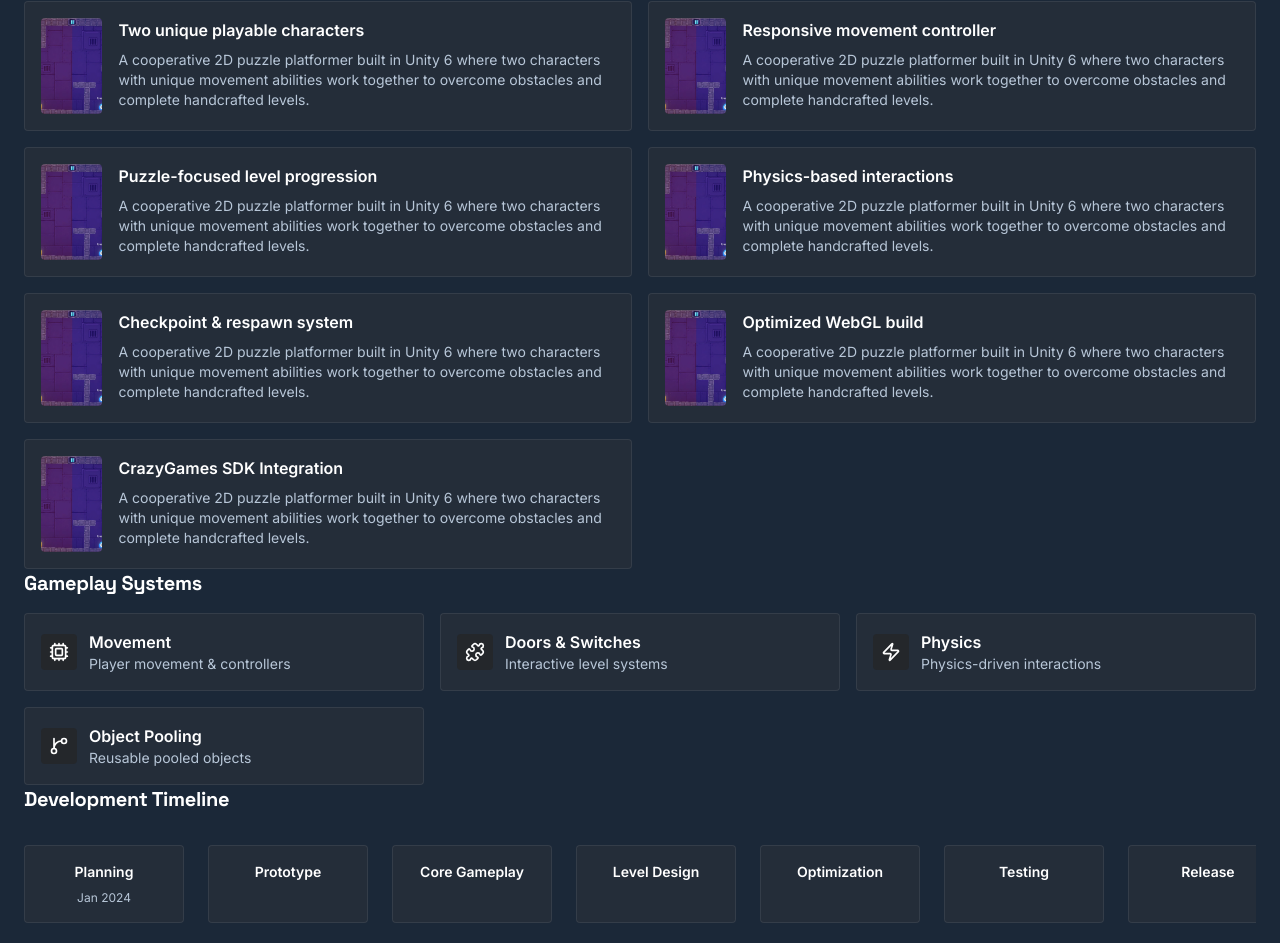
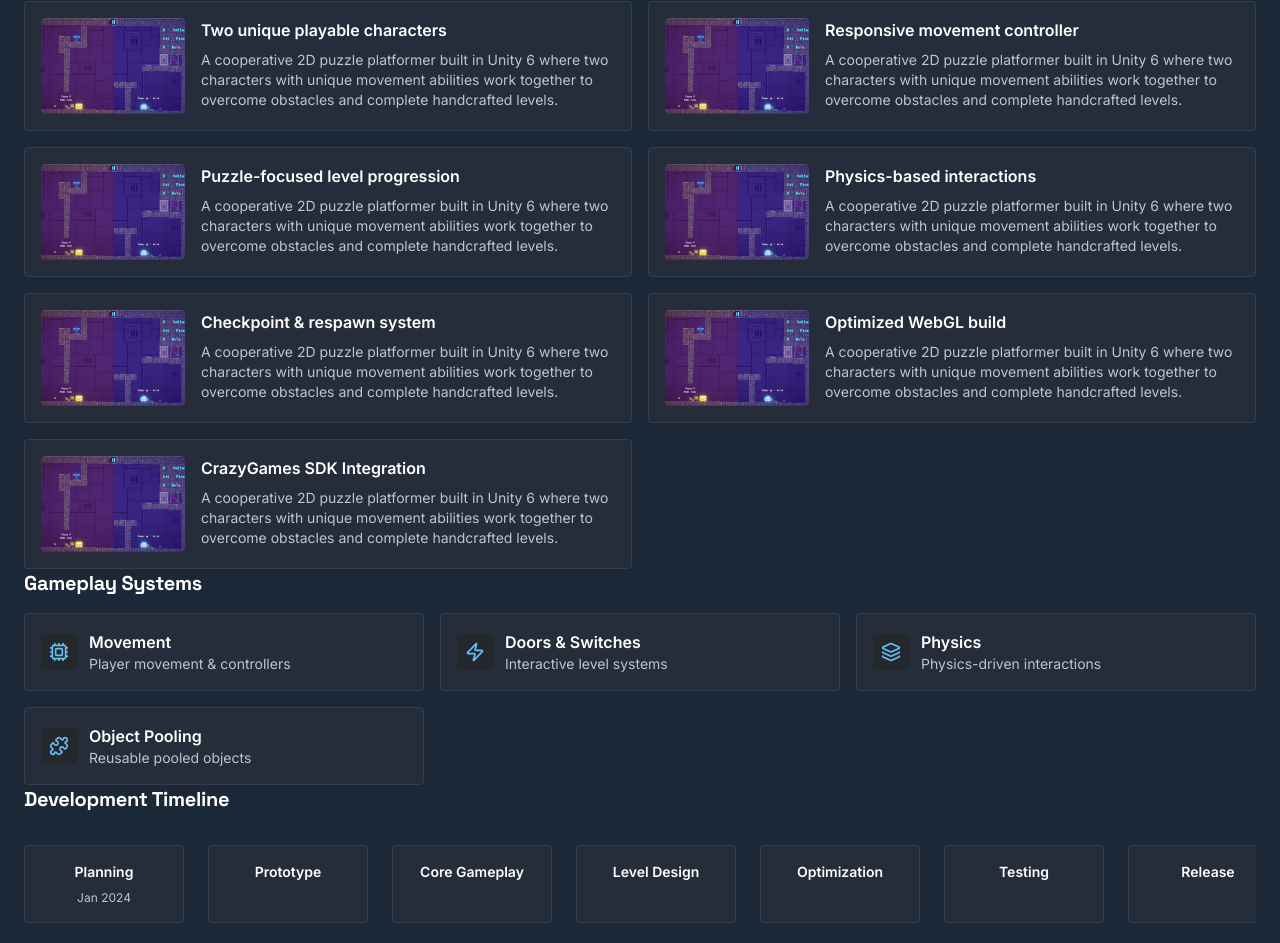
Before and after one commit to ABIKARTHICKGDEV/GAMEDEV_PORTFOLIO, a React (Vite) app: page /projects/bros-jump in a window 1280 px wide. Shown: the part 2193-3136 px from the top of the page. Built offline with nearby package versions, Linux system fonts and the light colour scheme; no server answers.

Commit message:
fix: Charge Collector detail page - real gameplay/systems/architecture data

```diff
--- a/src/components/portfolio/project-detail/ArchitectureSection.tsx
+++ b/src/components/portfolio/project-detail/ArchitectureSection.tsx
@@ -1,23 +1,31 @@
 import React from "react";
 
+const DEFAULT_MODULES = [
+  "Player",
+  "Input",
+  "Animation",
+  "Physics",
+  "Triggers",
+  "Game Manager",
+  "UI",
+  "Checkpoint",
+  "Door System",
+];
+
 export default function ArchitectureSection({ project }: { project: any }) {
+  const modules: string[] = project.architectureModules?.length
+    ? project.architectureModules
+    : DEFAULT_MODULES;
+
   return (
     <section className="mx-auto max-w-7xl px-4 sm:px-6">
       <h3 className="font-display text-xl font-bold">Technical Architecture</h3>
       <div className="mt-4 rounded-sm border border-white/8 bg-[#32353D]/40 p-6">
-        <div className="h-56 w-full rounded-sm bg-[#24272b] flex items-center justify-center text-muted-foreground">Architecture diagram placeholder</div>
+        <div className="h-56 w-full rounded-sm bg-[#24272b] flex items-center justify-center text-muted-foreground">
+          Architecture diagram placeholder
+        </div>
         <div className="mt-4 grid gap-3 sm:grid-cols-3">
-          {[
-            "Player",
-            "Input",
-            "Animation",
-            "Physics",
-            "Triggers",
-            "Game Manager",
-            "UI",
-            "Checkpoint",
-            "Door System",
-          ].map((n) => (
+          {modules.map((n) => (
             <div key={n} className="rounded-sm bg-[#2b2e35] p-3 text-sm">{n}</div>
           ))}
         </div>
--- a/src/components/portfolio/project-detail/GameplayOverview.tsx
+++ b/src/components/portfolio/project-detail/GameplayOverview.tsx
@@ -2,25 +2,34 @@ import React from "react";
 import { asset } from "@/lib/asset";
 
 export default function GameplayOverview({ project }: { project: any }) {
-  const items = project.features?.length ? project.features : [
-    "Movement",
-    "Puzzle",
-    "AI",
-    "Physics",
-  ];
+  // Use per-feature cards when available, otherwise fall back to feature strings
+  const cards: { title: string; description: string }[] = project.gameplay?.length
+    ? project.gameplay
+    : (project.features ?? ["Movement", "Puzzle", "AI", "Physics"]).map((f: string) => ({
+        title: f,
+        description: project.description,
+      }));
+
+  const poster = project.media?.screenshot ?? project.media?.banner;
 
   return (
     <section className="mx-auto max-w-7xl px-4 sm:px-6">
       <h3 className="font-display text-xl font-bold">Gameplay Overview</h3>
       <div className="mt-4 grid gap-4 sm:grid-cols-2">
-        {items.map((t: string, i: number) => (
+        {cards.map((card, i) => (
           <div key={i} className="rounded-sm border border-white/8 bg-[#32353D]/40 p-4 flex gap-4">
-            <div className="h-24 w-36 overflow-hidden rounded-sm bg-[#24272b]">
-              <img src={asset(project.media?.screenshot ?? project.media?.banner ?? "Project_Assets/placeholder.png")} alt={t} className="h-full w-full object-cover" />
-            </div>
+            {poster ? (
+              <div className="h-24 w-36 shrink-0 overflow-hidden rounded-sm bg-[#24272b]">
+                <img
+                  src={asset(poster)}
+                  alt={card.title}
+                  className="h-full w-full object-cover"
+                />
+              </div>
+            ) : null}
             <div>
-              <div className="font-semibold">{t}</div>
-              <div className="mt-2 text-sm text-muted-foreground">{project.description}</div>
+              <div className="font-semibold">{card.title}</div>
+              <div className="mt-2 text-sm text-muted-foreground">{card.description}</div>
             </div>
           </div>
         ))}
--- a/src/components/portfolio/project-detail/GameplaySystems.tsx
+++ b/src/components/portfolio/project-detail/GameplaySystems.tsx
@@ -1,27 +1,39 @@
 import React from "react";
-import { Cpu, GitBranch, Puzzle, Zap } from "lucide-react";
+import { Cpu, GitBranch, Puzzle, Zap, Layers, Music } from "lucide-react";
+
+const ICONS = [
+  <Cpu className="h-5 w-5" />,
+  <Zap className="h-5 w-5" />,
+  <Layers className="h-5 w-5" />,
+  <Puzzle className="h-5 w-5" />,
+  <Music className="h-5 w-5" />,
+  <GitBranch className="h-5 w-5" />,
+];
 
 const DEFAULT_SYSTEMS = [
-  { icon: <Cpu className="h-5 w-5" />, title: "Movement", desc: "Player movement & controllers" },
-  { icon: <Puzzle className="h-5 w-5" />, title: "Doors & Switches", desc: "Interactive level systems" },
-  { icon: <Zap className="h-5 w-5" />, title: "Physics", desc: "Physics-driven interactions" },
-  { icon: <GitBranch className="h-5 w-5" />, title: "Object Pooling", desc: "Reusable pooled objects" },
+  { title: "Movement", description: "Player movement & controllers" },
+  { title: "Doors & Switches", description: "Interactive level systems" },
+  { title: "Physics", description: "Physics-driven interactions" },
+  { title: "Object Pooling", description: "Reusable pooled objects" },
 ];
 
 export default function GameplaySystems({ project }: { project: any }) {
-  const systems = DEFAULT_SYSTEMS;
+  const systems: { title: string; description: string }[] =
+    project.systems?.length ? project.systems : DEFAULT_SYSTEMS;
 
   return (
     <section className="mx-auto max-w-7xl px-4 sm:px-6">
       <h3 className="font-display text-xl font-bold">Gameplay Systems</h3>
       <div className="mt-4 grid gap-4 sm:grid-cols-3">
-        {systems.map((s) => (
+        {systems.map((s, idx) => (
           <div key={s.title} className="rounded-sm border border-white/8 bg-[#32353D]/40 p-4">
             <div className="flex items-center gap-3">
-              <div className="rounded bg-[#24272b] p-2">{s.icon}</div>
+              <div className="rounded bg-[#24272b] p-2 text-primary">
+                {ICONS[idx % ICONS.length]}
+              </div>
               <div>
                 <div className="font-semibold">{s.title}</div>
-                <div className="text-sm text-muted-foreground">{s.desc}</div>
+                <div className="text-sm text-muted-foreground">{s.description}</div>
               </div>
             </div>
           </div>
--- a/src/data/portfolio.ts
+++ b/src/data/portfolio.ts
@@ -22,6 +22,12 @@ export interface Project {
   tags: string[]; // drives filter bar: unity, unreal, 2d, 3d, game-jam, in-development
   tech: string[];
   features: string[];
+  /** Per-feature cards shown in Gameplay Overview: title + individual description */
+  gameplay?: { title: string; description: string }[];
+  /** System cards shown in Gameplay Systems section */
+  systems?: { title: string; description: string }[];
+  /** Module names listed in Technical Architecture section */
+  architectureModules?: string[];
   projectImpact: { problem: string; solution: string };
   metrics: ProjectMetrics;
   challenges: { challenge: string; solution: string }[];
@@ -364,6 +370,125 @@ export const portfolio: PortfolioConfig = {
         "Game Over Screen",
         "WebGL Build",
         "Responsive UI",
+      ],
+      gameplay: [
+        {
+          title: "Three-Lane Movement",
+          description:
+            "Switch between three lanes to avoid vehicles and collect energy charges while maintaining continuous forward movement.",
+        },
+        {
+          title: "Endless Runner Gameplay",
+          description:
+            "Run endlessly through a cyberpunk-inspired city, surviving as long as possible while your score increases over time.",
+        },
+        {
+          title: "Portrait Mobile UI",
+          description:
+            "Designed specifically for portrait orientation, providing a clean and intuitive interface across desktop and mobile browsers.",
+        },
+        {
+          title: "Mobile Swipe Controls",
+          description:
+            "Supports swipe gestures for lane switching and jumping, making gameplay comfortable on touch devices.",
+        },
+        {
+          title: "Keyboard Controls",
+          description:
+            "Desktop players can control the character using keyboard input for smooth and responsive movement.",
+        },
+        {
+          title: "Variable Jump Height",
+          description:
+            "Jump height changes depending on how long the jump button is held, allowing precise obstacle navigation.",
+        },
+        {
+          title: "Coyote Time",
+          description:
+            "Provides a short grace period after leaving the ground, making jumps feel more forgiving and responsive.",
+        },
+        {
+          title: "Jump Buffer",
+          description:
+            "Stores jump input just before landing so the player automatically jumps on touchdown.",
+        },
+        {
+          title: "Charge Collection System",
+          description:
+            "Collect energy charges scattered throughout the level to increase your collected charge count and overall score.",
+        },
+        {
+          title: "Score System",
+          description:
+            "Distance travelled and collected charges contribute to the player's final score.",
+        },
+        {
+          title: "Enemy Chase Mechanic",
+          description:
+            "An enemy continuously pursues the player, increasing tension and encouraging constant movement.",
+        },
+        {
+          title: "Pause Menu",
+          description:
+            "Pause gameplay at any time with options to resume, restart, or quit the game.",
+        },
+        {
+          title: "Game Over Screen",
+          description:
+            "Displays the player's final score and collected charges with quick options to retry the run.",
+        },
+        {
+          title: "WebGL Build",
+          description:
+            "Optimized for browser play and deployed using Unity WebGL with responsive portrait support.",
+        },
+        {
+          title: "Responsive UI",
+          description:
+            "All interface elements automatically scale for different portrait resolutions while maintaining consistent layout.",
+        },
+      ],
+      systems: [
+        {
+          title: "Player Movement",
+          description: "Lane switching, jumping, coyote time, and jump buffering systems.",
+        },
+        {
+          title: "Input System",
+          description: "Keyboard controls for desktop and swipe controls for mobile devices.",
+        },
+        {
+          title: "Gameplay Manager",
+          description:
+            "Handles score calculation, charge collection, pause state, and game over flow.",
+        },
+        {
+          title: "UI System",
+          description:
+            "Responsive portrait UI including HUD, menus, score display, and pause/game over screens.",
+        },
+        {
+          title: "Audio Manager",
+          description: "Controls background music, sound effects, and mute/unmute functionality.",
+        },
+        {
+          title: "Environment System",
+          description:
+            "Procedural obstacle spawning and endless road progression to create continuous gameplay.",
+        },
+      ],
+      architectureModules: [
+        "Player Controller",
+        "Swipe Input",
+        "Lane Movement",
+        "Jump System",
+        "Game Manager",
+        "UI Manager",
+        "Audio Manager",
+        "Charge Collection",
+        "Enemy Controller",
+        "Environment Spawner",
+        "Scene Manager",
       ],
       projectImpact: {
         problem:
```
